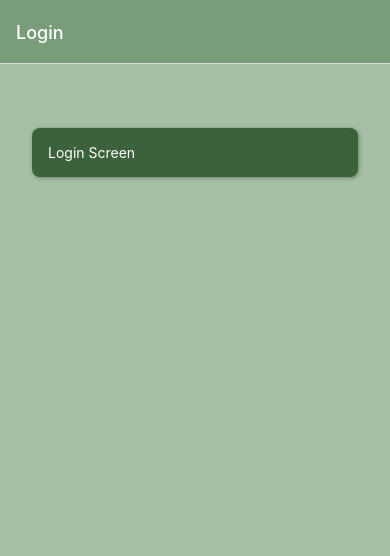
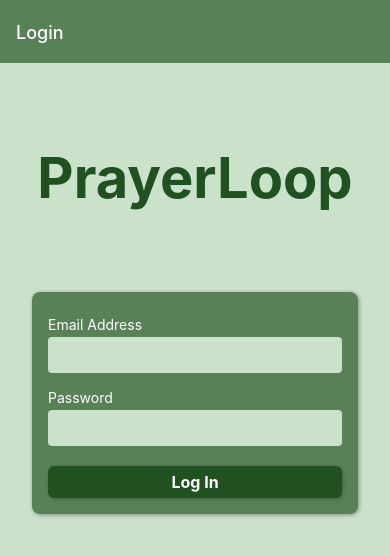
Before and after one commit to zdelcoco/MobilePrayerLoop, a React Native app: screen /Login in a window 390 px wide. Shown: the top 556 px of the page. Built offline with nearby package versions, Linux system fonts and the light colour scheme.

Commit message:
Login form structure and styling

```diff
--- a/App.js
+++ b/App.js
@@ -14,9 +14,9 @@ function Root() {
     <NavigationContainer>
       <Stack.Navigator
         screenOptions={{
-          headerStyle: { backgroundColor: Colors.primary400 },
+          headerStyle: { backgroundColor: Colors.primary500 },
           headerTintColor: 'white',
-          contentStyle: { backgroundColor: Colors.primary300 },
+          contentStyle: { backgroundColor: Colors.primary200 },
         }}
       >
         <Stack.Screen name='Login' component={LoginScreen} />
--- /dev/null
+++ b/components/Login/Input.js
@@ -0,0 +1,53 @@
+import { View, Text, TextInput, StyleSheet } from 'react-native';
+
+import { Colors } from '../../constants/colors';
+
+function Input({
+  label,
+  keyboardType,
+  secure,
+  onUpdateValue,
+  value,
+  isInvalid,
+}) {
+  return (
+    <View style={styles.inputContainer}>
+      <Text style={[styles.label, isInvalid && styles.labelInvalid]}>
+        {label}
+      </Text>
+      <TextInput
+        style={[styles.input, isInvalid && styles.inputInvalid]}
+        autoCapitalize='none'
+        keyboardType={keyboardType}
+        secureTextEntry={secure}
+        onChangeText={onUpdateValue}
+        value={value}
+      />
+    </View>
+  );
+}
+
+export default Input;
+
+const styles = StyleSheet.create({
+  inputContainer: {
+    marginVertical: 8,
+  },
+  label: {
+    color: 'white',
+    marginBottom: 4,
+  },
+  labelInvalid: {
+    color: Colors.error500,
+  },
+  input: {
+    paddingVertical: 8,
+    paddingHorizontal: 6,
+    backgroundColor: Colors.primary200,
+    borderRadius: 4,
+    fontSize: 16,
+  },
+  inputInvalid: {
+    backgroundColor: Colors.error100,
+  },
+});
--- /dev/null
+++ b/components/Login/LoginContent.js
@@ -0,0 +1,64 @@
+import { useState } from 'react';
+import { Alert, View, StyleSheet } from 'react-native';
+import LoginForm from './LoginForm';
+
+import { Colors } from '../../constants/colors';
+
+function LoginContent() {
+  const [credentialsInvalid, setCredentialsInvalid] = useState({
+    email: false,
+    password: false,
+  });
+
+  function submitHandler(credentials) {
+    console.log(credentials);
+
+    let { email, password } = credentials;
+
+    email = email.trim();
+    password = password.trim();
+
+    const emailIsValid = email.includes('@');
+    const passwordIsValid = password.length > 6;
+
+    if (!emailIsValid || !passwordIsValid) {
+      Alert.alert('Invalid input', 'Please check your entered credentials.');
+      setCredentialsInvalid({
+        email: !emailIsValid,
+        password: !passwordIsValid,
+      });
+      return;
+    }
+
+    //onAuthenticate()
+  }
+
+  return (
+    <View style={styles.loginContent}>
+      <LoginForm
+        onSubmit={submitHandler}
+        credentialsInvalid={credentialsInvalid}
+      />
+    </View>
+  );
+}
+
+export default LoginContent;
+
+const styles = StyleSheet.create({
+  loginContent: {
+    marginTop: 64,
+    marginHorizontal: 32,
+    padding: 16,
+    borderRadius: 8,
+    backgroundColor: Colors.primary500,
+    elevation: 2,
+    shadowColor: 'black',
+    shadowOffset: { width: 1, height: 1 },
+    shadowOpacity: 0.35,
+    shadowRadius: 4,
+  },
+  buttons: {
+    marginTop: 8,
+  },
+});
--- /dev/null
+++ b/components/Login/LoginForm.js
@@ -0,0 +1,63 @@
+import { useState } from 'react';
+import { StyleSheet, View } from 'react-native';
+
+import Button from '../ui/Button';
+import Input from './Input';
+
+function LoginForm({ onSubmit, credentialsInvalid }) {
+  const [enteredEmail, setEnteredEmail] = useState('');
+  const [enteredPassword, setEnteredPassword] = useState('');
+
+  const { email: emailIsInvalid, password: passwordIsInvalid } =
+    credentialsInvalid;
+
+  function updateInputValueHandler(inputType, enteredValue) {
+    switch (inputType) {
+      case 'email':
+        setEnteredEmail(enteredValue);
+        break;
+      case 'password':
+        setEnteredPassword(enteredValue);
+        break;
+    }
+  }
+
+  function submitHandler() {
+    onSubmit({
+      email: enteredEmail,
+      password: enteredPassword,
+    });
+  }
+
+  return (
+    <View style={styles.form}>
+      <View>
+        <Input
+          label='Email Address'
+          onUpdateValue={updateInputValueHandler.bind(this, 'email')}
+          value={enteredEmail}
+          keyboardType='email-address'
+          isInvalid={emailIsInvalid}
+        />
+        <Input
+          label='Password'
+          onUpdateValue={updateInputValueHandler.bind(this, 'password')}
+          secure
+          value={enteredPassword}
+          isInvalid={passwordIsInvalid}
+        />
+        <View style={styles.buttons}>
+          <Button onPress={submitHandler}>Log In</Button>
+        </View>
+      </View>
+    </View>
+  );
+}
+
+export default LoginForm;
+
+const styles = StyleSheet.create({
+  buttons: {
+    marginTop: 12,
+  },
+});
--- /dev/null
+++ b/components/ui/Button.js
@@ -0,0 +1,41 @@
+import { Pressable, StyleSheet, Text, View } from 'react-native';
+
+import { Colors } from '../../constants/colors';
+
+function Button({ children, onPress }) {
+  return (
+    <Pressable
+      style={({ pressed }) => [styles.button, pressed && styles.pressed]}
+      onPress={onPress}
+    >
+      <View>
+        <Text style={styles.buttonText}>{children}</Text>
+      </View>
+    </Pressable>
+  );
+}
+
+export default Button;
+
+const styles = StyleSheet.create({
+  button: {
+    borderRadius: 6,
+    paddingVertical: 6,
+    paddingHorizontal: 12,
+    backgroundColor: Colors.primary700,
+    elevation: 2,
+    shadowColor: 'black',
+    shadowOffset: { width: 1, height: 1 },
+    shadowOpacity: 0.25,
+    shadowRadius: 4,
+  },
+  pressed: {
+    opacity: 0.7,
+  },
+  buttonText: {
+    textAlign: 'center',
+    color: 'white',
+    fontSize: 16,
+    fontWeight: 'bold',
+  },
+});
--- a/constants/colors.js
+++ b/constants/colors.js
@@ -1,5 +1,5 @@
 export const Colors = {
-  primary200: '#D8E9D8',
+  primary200: '#cae1ca',
   primary300: '#A5C0A5',
   primary400: '#789D78',
   primary500: '#588157',
--- a/screens/LoginScreen.js
+++ b/screens/LoginScreen.js
@@ -1,11 +1,15 @@
 import { Text, View, StyleSheet } from 'react-native';
 
 import { Colors } from '../constants/colors';
+import LoginContent from '../components/Login/LoginContent';
 
 function LoginScreen() {
   return (
     <View style={styles.container}>
-      <Text style={styles.text}>Login Screen</Text>
+      <View style={styles.title}>
+        <Text style={styles.titleText}>PrayerLoop</Text>
+      </View>
+      <LoginContent style={styles.login} />
     </View>
   );
 }
@@ -14,18 +18,19 @@ export default LoginScreen;
 
 const styles = StyleSheet.create({
   container: {
+    flex: 1,
+  },
+  title: {
     marginTop: 64,
-    marginHorizontal: 32,
     padding: 16,
-    borderRadius: 8,
-    backgroundColor: Colors.primary600,
-    elevation: 2,
-    shadowColor: 'black',
-    shadowOffset: { width: 1, height: 1 },
-    shadowOpacity: 0.35,
-    shadowRadius: 4,
+    alignItems: 'center',
   },
-  text: {
-    color: 'white',
+  titleText: {
+    fontSize: 56,
+    fontWeight: 'bold',
+    color: Colors.primary700,
+  },
+  login: {
+    flex: 1,
   },
 });
```
Also changed, not shown: components/ui/FlatButton.js (added, +32 -0 lines).
